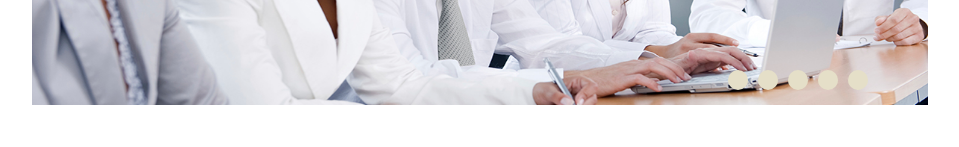
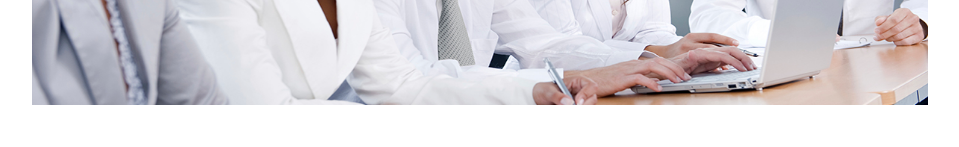
Before and after one commit to josecaballero/lawyer-office-template, a plain HTML site: page index.html in a window 1280 px wide. Shown: the part 425-572 px from the top of the page, without its empty margins (160-1119 px from the left). Drawn offline with Linux system fonts and the light colour scheme.

Commit message:
eliminados dots from carrusel

```diff
--- a/index.html
+++ b/index.html
@@ -22,8 +22,6 @@
                         <li><a href="index.html">Inicio</a></li>
                         <li><a href="quienesomos.html">Quienes Somos</a></li>
                         <li><a href="servicios.html">Servicios</a></li>
-<!--                         <li><a href="#">Clientes</a></li>
-                        <li><a href="#">Contacto</a></li> -->
                     </ul>
                 </nav>
 
@@ -34,11 +32,6 @@
             <div class="col col-12">
                 <div id="banner">
                     <img src="img/bufete2redcrop.jpg" alt=""/>
-                    <div class="ball uno"></div>
-                    <div class="ball dos"></div>
-                    <div class="ball tres"></div>
-                    <div class="ball cuatro"></div>
-                    <div class="ball cinco"></div>
                 </div>
             </div>
         </section>
```
Also changed, not shown: quienesomos.html (+0 -2 lines), servicios.html (+0 -2 lines).
